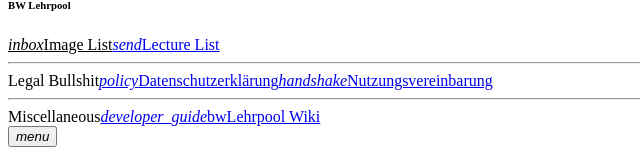
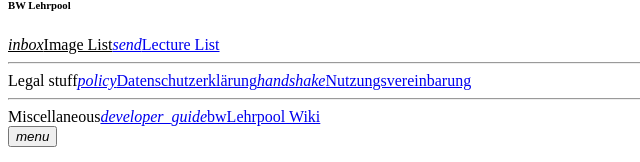
Before and after one commit to rafaelgieschke/bwlp-vue-frontend, a Vue app: page /image-list in a window 1280 px wide. Shown: the part 119-281 px from the top of the page, without its empty margins (0-640 px from the left). Built offline with nearby package versions, Linux system fonts and the light colour scheme; no server answers; sample sign-in values are in the browser's storage.

Commit message:
Make it PG

```diff
--- a/src/components/navigation/ListOfPages.vue
+++ b/src/components/navigation/ListOfPages.vue
@@ -8,7 +8,7 @@
     <span>Lecture List</span>
   </RouterLink>
 
-  <SeparatingLabel text="Legal Bullshit" />
+  <SeparatingLabel text="Legal stuff" />
   <RouterLink to="/privacy-policy">
     <i>policy</i>
     <span>Datenschutzerklärung</span>
```
